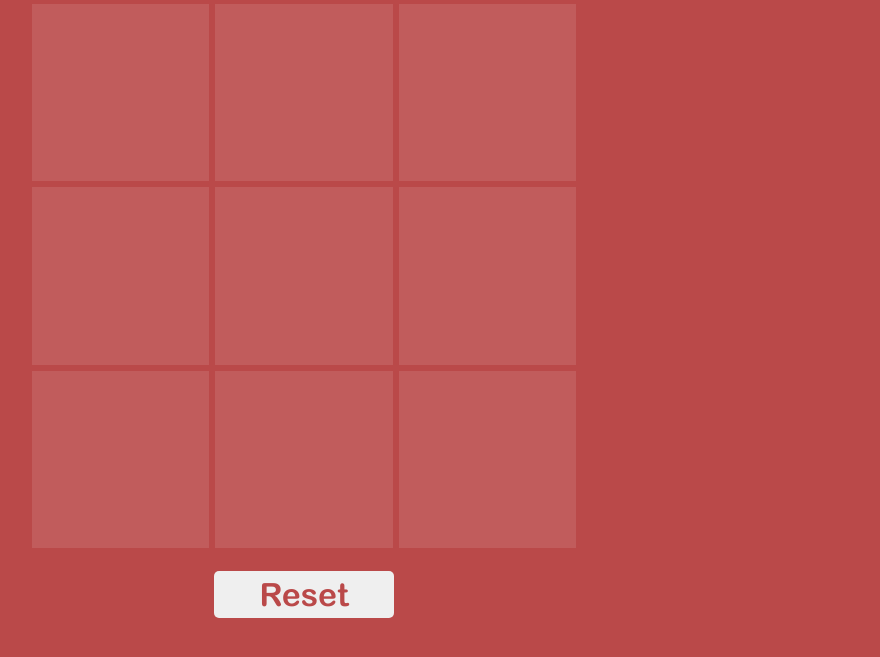
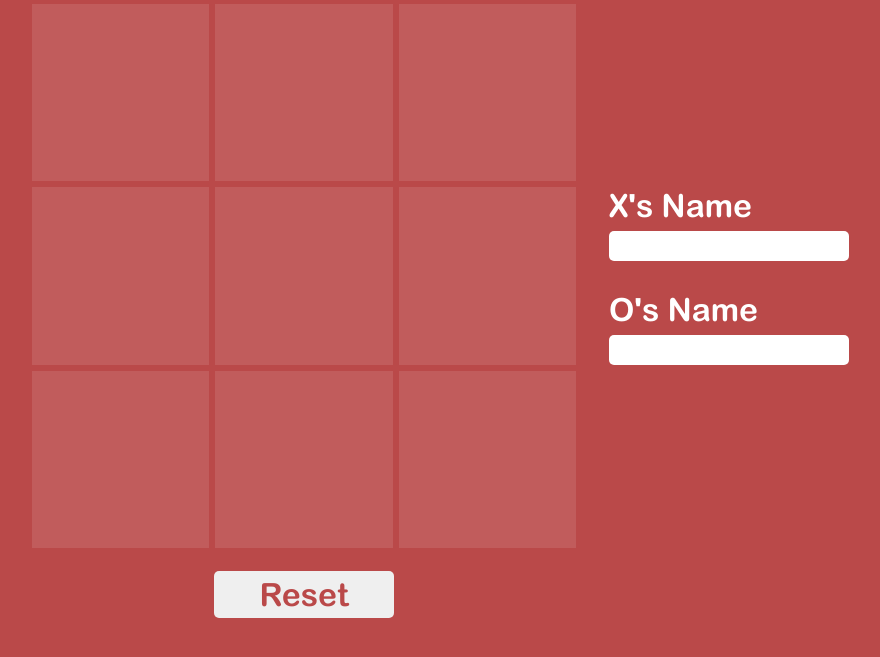
Before and after one commit to Darien-Choueiri/tic-tac-toe, a plain HTML site: page index.html in a window 1280 px wide. Shown: the part 139-796 px from the top of the page, without its empty margins (336-1216 px from the left). Drawn offline with Linux system fonts and the light colour scheme.

Commit message:
add ability to enter player names

```diff
--- a/index.html
+++ b/index.html
@@ -14,7 +14,19 @@
     </div>
     <div class="victory"></div>
     <div class="game">
-        <div class="board"></div>
+        <div class="main">
+            <div class="board"></div>
+            <div class="names">
+                <div>
+                    <label for="playerOne"> X's Name</label>
+                    <input type="text" id="playerOne" name="playerOne">
+                </div>
+                <div>
+                    <label for="playerTwo"> O's Name</label>
+                    <input type="text" id="playerTwo" name="playerTwo">
+                </div>
+            </div>
+        </div>
         <button>Reset</button>
     </div>
 </body>
--- a/script.js
+++ b/script.js
@@ -105,8 +105,8 @@ function Cell() {
 }
 
 const gameController = (
-    playerOneName = 'Player One',
-    playerTwoName = 'Player Two'
+    playerOneName = 'playerOne',
+    playerTwoName = 'playerTwo'
 ) => {
     const players = [
         {
@@ -174,6 +174,8 @@ const gameController = (
 };
 
 function ScreenController() {
+
+
     const game = gameController();
     const boardDiv = document.querySelector('.board');
 
@@ -206,7 +208,9 @@ function ScreenController() {
 
                 const winner = document.createElement('div');
                 winner.classList.add('winner');
-                winner.textContent = `${currentPlayer.name} has won!`;
+                const name = document.querySelector(`#${currentPlayer.name}`).value;
+                console.log(`name: ${name}`);
+                winner.textContent = `${name} has won!`;
                 victory.appendChild(winner);
                 updateScreen();
             }
--- a/styles.css
+++ b/styles.css
@@ -33,6 +33,7 @@ body {
 }
 
 .board {
+    grid-column: 2 / 3;
     display: grid;
     grid-template-columns: repeat(3, 1fr);
     grid-template-rows: repeat(3, 3fr);
@@ -81,3 +82,37 @@ body {
 .game > button:active {
     border: 2px solid rgb(186, 73, 73);
 }
+
+.main {
+    display: grid;
+    grid-template-columns: repeat(3, 1fr);
+}
+
+.names {
+    display: flex;
+    flex-direction: column;
+    color: white;
+    font-size: 2rem;
+    gap: 30px;
+    justify-content: center;
+    padding: 30px;
+}
+
+input {
+    outline: none;
+    border: none;
+    color: rgb(186, 73, 73);
+    padding: 10px;
+    border-radius: 5px;
+    font-size: 1.3rem;
+    height: 10px;
+}
+
+input:focus {
+    outline: rgba(0, 0, 0, 0.4) solid 3px;
+}
+
+label {
+    display: flex;
+    gap: 10px;
+}
```
